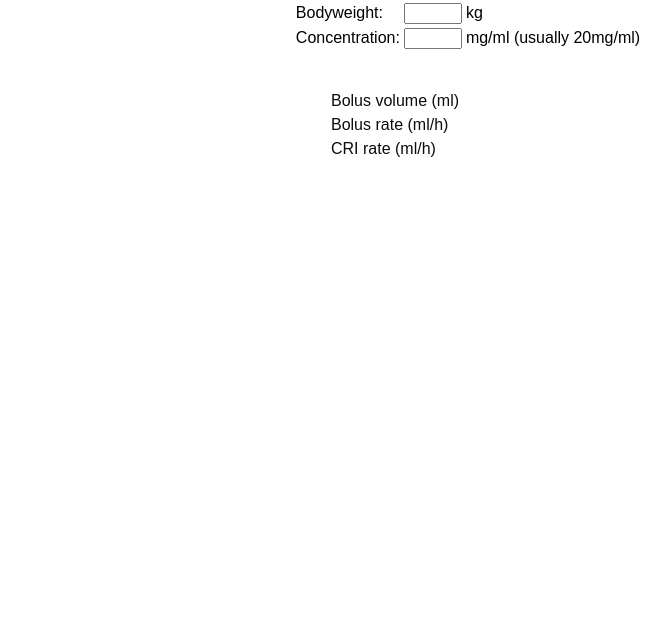
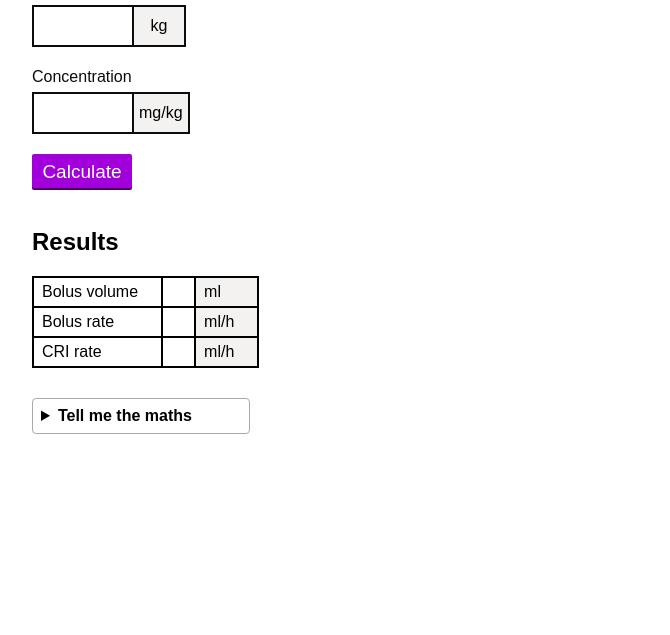
Before and after one commit to LaurenW-rgb/LaurenW-rgb.github.io, a website built with Vite: page LidocaineCalculator.html in a window 1280 px wide. Shown: the part 165-800 px from the top of the page, without its empty margins (168-838 px from the left). Built offline with nearby package versions, Linux system fonts and the light colour scheme.

Commit message:
lidocaine calculator moved to new format

```diff
--- a/LidocaineCalculator.html
+++ b/LidocaineCalculator.html
@@ -1,12 +1,14 @@
 <!doctype html>
 <html lang="en">
     <head>
+        <script id="MathJax-script" async src="https://cdn.jsdelivr.net/npm/mathjax@3/es5/tex-mml-chtml.js"></script>
         <title>Lidocaine Calculator</title>
         <script type="text/javascript" src="LidocaineCalculator.js"></script>
         <meta
             name="viewport"
             content="width=device-width, initial-scale=1, shrink-to-fit=yes, viewport-fit=cover"
         />
+        <meta charset="UTF-8" />
         <link rel="stylesheet" href="index.css" />
         <style>
             html * {
@@ -24,53 +26,71 @@
             Reset
         </a>
     </nav>
-    <body class="calculator-text">
+    <body class="body">
+    <div>
+        <section class="input-and-output-section">
         <h1>Lidocaine Calculator</h1>
-        <table oninput="calculateLidocaineRates()">
-            <tr>
-                <td><label for="bodyWeight">Bodyweight:</label></td>
-                <td>
+            <form onsubmit="calculateLidocaineRates(event)">
+                <div class="div">
+                    <label class="label" for="bodyWeight">Bodyweight</label>
+                    <div class="input-wrapper">
                         <input
+                                class="input"
                                 type="number"
-                        min="1"
+                                step="any"
+                                min="0"
                                 id="bodyWeight"
                                 name="bodyWeight"
-                        style="width: 50px"
+                                required
                         />
-                </td>
-                <td>kg</td>
-                <td></td>
-                <td></td>
+                        <div class="input-suffix" aria-hidden="true">kg</div>
+                    </div>
+                </div>
+                <div class="div">
+                    <label class="label" for="concentration">Concentration</label>
+                    <div class="input-wrapper">
+                        <input
+                                class="input"
+                                type="number"
+                                step="any"
+                                min="0"
+                                id="concentration"
+                                name="concentration"
+                                required
+                                />
+                        <div class="input-suffix" aria-hidden="true">mg/kg</div>
+                    </div>
+                </div>
+                <button type="submit" class="button">
+                    Calculate
+                </button>
+                </form>
+                <section>
+                    <h2>Results</h2>
+                    <table class="results-table">
+                        <tr>
+                            <td>Bolus volume</td>
+                            <td id="lidocaineBolusVolume"></td>
+                            <td class="output-suffix" aria-hidden="true"> ml </td>
                         </tr>
                         <tr>
-                <td><label for="concentration">Concentration:</label></td>
-                <td>
-                    <input
-                        type="number"
-                        min="1"
-                        id="concentration"
-                        name="concentration"
-                        style="width: 50px"
-                    />
-                </td>
-                <td>mg/ml (usually 20mg/ml)</td>
+                            <td>Bolus rate</td>
+                            <td id="lidocaineBolusRate"></td>
+                            <td class="output-suffix" aria-hidden="true">ml/h</td>
+                        </tr>
+                        <tr>
+                            <td>CRI rate</td>
+                            <td id="lidocaineCRIRate"></td>
+                            <td class="output-suffix" aria-hidden="true">ml/h</td>
                         </tr>
                     </table>
-        <br />
-        <br />
-        <table class="outputs-table">
-            <tr>
-                <td>Bolus volume (ml)</td>
-                <td id="lidocaineBolusVolume"></td>
-            </tr>
-            <tr>
-                <td>Bolus rate (ml/h)</td>
-                <td id="lidocaineBolusRate"></td>
-            </tr>
-            <tr>
-                <td>CRI rate (ml/h)</td>
-                <td id="lidocaineCRIRate"></td>
-            </tr>
-        </table>
+                </section>
+            </section>
+        <section>
+        <details class="details">
+            <summary>Tell me the maths</summary>
+        </details>
+        </section>
+    </div>
     </body>
     </html>
--- a/LidocaineCalculator.js
+++ b/LidocaineCalculator.js
@@ -1,38 +1,18 @@
 "use strict";
 
-function calculateLidocaineRates(bodyWeight, concentration) {
+function calculateLidocaineRates(e) {
+    e.preventDefault();
     var bodyWeight = document.getElementById("bodyWeight").value;
     var concentration = document.getElementById("concentration").value;
 
     var lidocaineBolusVolume = (bodyWeight * 1.3) / concentration;
     var lidocaineBolusRate = lidocaineBolusVolume * 4;
-
-    if (isNaN(lidocaineBolusVolume)) {
-        document.getElementById("lidocaineBolusVolume").textContent = "0.0";
-    } else if (!isFinite(lidocaineBolusVolume)) {
-        document.getElementById("lidocaineBolusVolume").textContent = "0.0";
-    } else {
-        document.getElementById("lidocaineBolusVolume").textContent =
-            lidocaineBolusVolume.toFixed(1);
-    }
-
-    if (isNaN(lidocaineBolusRate)) {
-        document.getElementById("lidocaineBolusRate").textContent = "0.0";
-    } else if (!isFinite(lidocaineBolusRate)) {
-        document.getElementById("lidocaineBolusRate").textContent = "0.0";
-    } else {
-        document.getElementById("lidocaineBolusRate").textContent =
-            lidocaineBolusRate.toFixed(1);
-    }
-
     var lidocaineCRIRate = (bodyWeight * 3) / concentration;
 
-    if (isNaN(lidocaineCRIRate)) {
-        document.getElementById("lidocaineCRIRate").textContent = "0.0";
-    } else if (!isFinite(lidocaineCRIRate)) {
-        document.getElementById("lidocaineCRIRate").textContent = "0.0";
-    } else {
-        document.getElementById("lidocaineCRIRate").textContent =
+document.getElementById("lidocaineBolusVolume").textContent =
+            lidocaineBolusVolume.toFixed(1);
+document.getElementById("lidocaineBolusRate").textContent =
+            lidocaineBolusRate.toFixed(1);
+document.getElementById("lidocaineCRIRate").textContent =
             lidocaineCRIRate.toFixed(1);
-    }
 }
```
Lines whose indentation alone changed are shown as unchanged.
